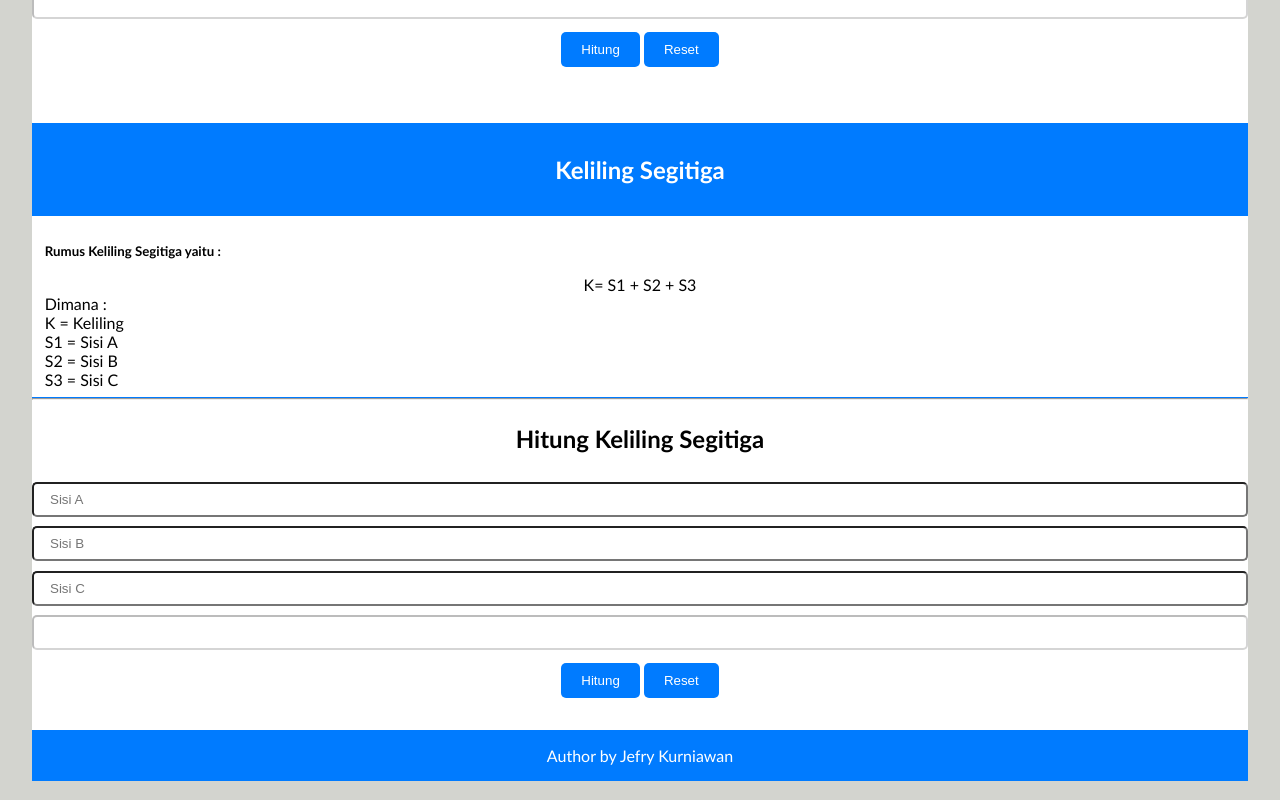
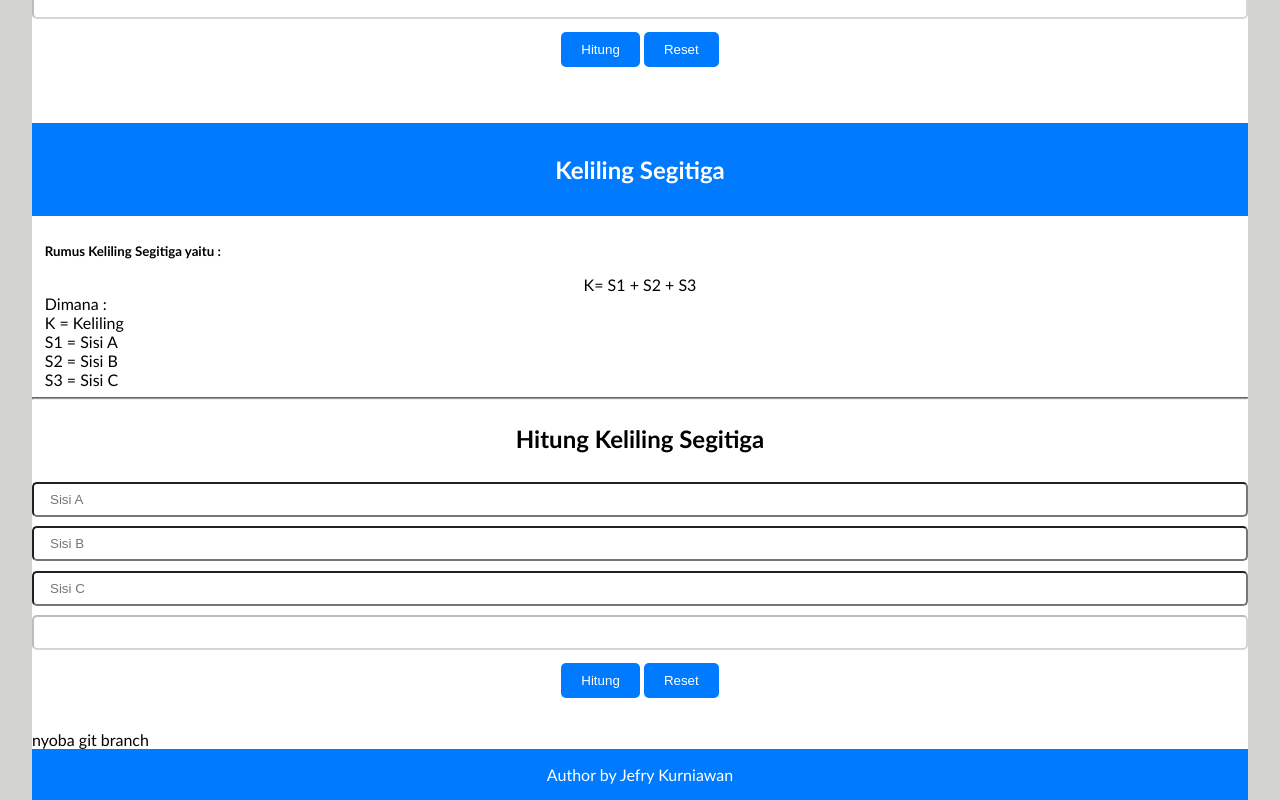
Before and after one commit to 1922kopiireng/revoU-d7, a plain HTML site: page index.html in a window 1280 px wide. Shown: the part 621-1421 px from the top of the page. Drawn offline with Linux system fonts and the light colour scheme.

Commit message:
coba branch

```diff
--- a/index.html
+++ b/index.html
@@ -97,6 +97,7 @@
           <!-- <br> -->
           <button type="reset" value="reset">Reset</button>
         </form>
+        <p>nyoba git branch</p>
       </div>
     </div>
   </section>
```
